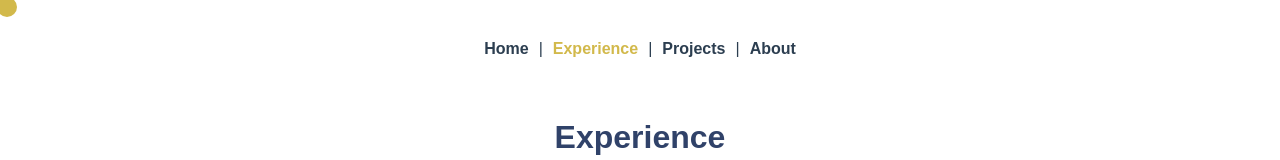
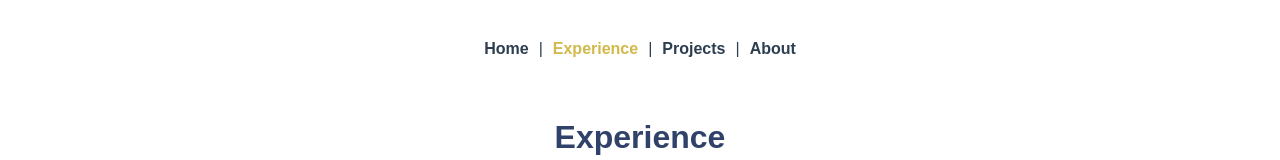
Before and after one commit to erikajns/portfolio, a Vue app: page /experience in a window 1280 px wide. Shown: the top 160 px of the page. Built offline with nearby package versions, Linux system fonts and the light colour scheme.

Commit message:
Adding prettier

```diff
--- a/src/App.vue
+++ b/src/App.vue
@@ -1,6 +1,5 @@
 <template>
   <div class="content">
-    <cursor-circle />
     <div id="nav">
       <router-link to="/">Home</router-link> |
       <!-- <router-link to="/about">About</router-link> |-->
@@ -16,14 +15,6 @@
     </router-view>
   </div>
 </template>
-
-<script>
-import CursorCircle from "./components/Cursor_Circle.vue";
-
-export default {
-  components: { CursorCircle },
-};
-</script>
 
 <style lang="scss">
 @import "variables.scss";
@@ -43,7 +34,6 @@ export default {
   -moz-osx-font-smoothing: grayscale;
   text-align: center;
   color: #2c3e50;
-  cursor: none;
 
   h1 {
     color: $blue;
--- a/src/components/Contact_Form.vue
+++ b/src/components/Contact_Form.vue
@@ -13,6 +13,9 @@ import emailjs from "@emailjs/browser";
 export default {
   name: "contact-form",
   methods: {
+    /**
+     * Function that connects to EmailJS and send the form data on submit
+     */
     sendEmail() {
       emailjs
         .sendForm(
@@ -44,6 +47,7 @@ form {
   background-color: white;
   color: $blue;
   align-items: center;
+
   input,
   textarea {
     font-family: Muli, sans-serif;
--- a/src/components/Cursor_Circle.vue
+++ /dev/null
@@ -1,110 +0,0 @@
-<template>
-  <div id="app">
-    <div
-      :class="[
-        'g-cursor',
-        { 'g-cursor_hover': hover },
-        { 'g-cursor_hide': hideCursor },
-      ]"
-    >
-      <div :style="cursorCircle" class="g-cursor__circle"></div>
-      <div class="g-cursor__point" ref="point" :style="cursorPoint"></div>
-    </div>
-  </div>
-</template>
-
-<script>
-export default {
-  name: "cursor-circle",
-  data() {
-    return {
-    xChild: 0,
-    yChild: 0,
-    xParent: 0,
-    yParent: 0,
-    hover: false,
-    hideCursor: true,
-    }
-  },
-  computed: {
-    cursorCircle() {
-      return `transform: translateX(${this.xParent}px) translateY(${this.yParent}px) translateZ(0) translate3d(0, 0, 0);`;
-    },
-    cursorPoint() {
-      return `transform: translateX(${this.xChild - 3}px) translateY(${
-        this.yChild - 3
-      }px) translateZ(0) translate3d(0, 0, 0);`;
-    },
-  },
-  methods: {
-    moveCursor(e) {
-      this.xChild = e.clientX;
-      this.yChild = e.clientY;
-      setTimeout(() => {
-        this.xParent = e.clientX - 15;
-        this.yParent = e.clientY - 15;
-      }, 100);
-    },
-  },
-  mounted() {
-    document.addEventListener("mousemove", this.moveCursor);
-    document.addEventListener("mouseleave", () => {
-      this.hideCursor = true;
-    });
-    document.addEventListener("mouseenter", () => {
-      this.hideCursor = false;
-    });
-  },
-};
-</script>
-
-<style lang="scss">
-@import "./../variables.scss";
-
-.g-cursor {
-  &_hide {
-    opacity: 0;
-    width: 60px;
-    height: 60px;
-    transition: width 0.6s ease, height 0.6s ease, opacity 0.6s ease;
-  }
-
-  &__circle {
-    pointer-events: none;
-    user-select: none;
-    top: 0;
-    left: 0;
-    position: fixed;
-    width: 30px;
-    height: 30px;
-    border-radius: 100%;
-    z-index: 5555;
-    backface-visibility: hidden;
-    transition: opacity 0.6s ease;
-  }
-
-  &__point {
-    top: 0;
-    left: 0;
-    position: fixed;
-    width: 20px;
-    height: 20px;
-    pointer-events: none;
-    user-select: none;
-    border-radius: 100%;
-    background: $main-yellow;
-    z-index: 55555555;
-    backface-visibility: hidden;
-    will-change: transform;
-  }
-
-  &_hover {
-    .g-cursor__circle {
-      opacity: 0;
-      width: 60px;
-      height: 60px;
-      transition: width 0.6s ease, height 0.6s ease, opacity 0.6s ease;
-    }
-  }
-}
-</style>
--- a/src/components/Experience_Card.vue
+++ b/src/components/Experience_Card.vue
@@ -1,12 +1,25 @@
 <template>
-  <div class="experience-card" :style="{backgroundImage:`url(${publicPath}${this.background})`}">
+  <div
+    class="experience-card animate__animated animate__fadeIn"
+    :style="{ backgroundImage: `url(${publicPath}${this.background})` }"
+  >
     <div class="experience-card__overlay">
       <h3 class="experience-card__company-name">{{ this.companyName }}</h3>
       <p class="experience-card__job-position">{{ this.jobPosition }}</p>
       <p class="experience-card__year">{{ this.year }}</p>
 
-      <router-link :to="{path: '/experience/about-experience', query: { experience: this.experience, image: this.image, company: this.companyName, position: this.jobPosition}}">Read More...</router-link>
-
+      <router-link
+        :to="{
+          path: '/experience/about-experience',
+          query: {
+            experience: this.experience,
+            image: this.image,
+            company: this.companyName,
+            position: this.jobPosition,
+          },
+        }"
+        >Read More...</router-link
+      >
     </div>
   </div>
 </template>
@@ -90,5 +103,4 @@ export default {
     width: 350px;
   }
 }
-
 </style>
--- a/src/components/Home_Presentation.vue
+++ b/src/components/Home_Presentation.vue
@@ -1,63 +1,77 @@
-
 <template>
   <div>
-    <h1>I'm a
+    <h1>
+      I'm a
       <span class="typed-text">{{ typeValue }}</span>
-      <span class="cursor" :class="{'typing': typeStatus}">&nbsp;</span>
+      <span class="cursor" :class="{ typing: typeStatus }">&nbsp;</span>
     </h1>
   </div>
 </template>
 
 <script>
-import { setTimeout } from 'timers';
+import { setTimeout } from "timers";
 export default {
   data: () => {
     return {
-        typeValue: '',
+      typeValue: "",
       typeStatus: false,
-        typeArray: ['Frontend Developer.', 'Aspiring Project Manager.', 'UI/UX Designer.'],
+      typeArray: [
+        "Frontend Developer.",
+        "Aspiring Project Manager.",
+        "UI/UX Designer.",
+      ],
       typingSpeed: 200,
       erasingSpeed: 100,
       newTextDelay: 2000,
       typeArrayIndex: 0,
-        charIndex: 0
-      }
+      charIndex: 0,
+    };
   },
   methods: {
+    /**
+     * Function in charge of typing the text
+     */
     typeText() {
-        if(this.charIndex < this.typeArray[this.typeArrayIndex].length) {
-          if(!this.typeStatus)
-            this.typeStatus = true;
-          this.typeValue += this.typeArray[this.typeArrayIndex].charAt(this.charIndex);
+      if (this.charIndex < this.typeArray[this.typeArrayIndex].length) {
+        if (!this.typeStatus) this.typeStatus = true;
+        this.typeValue += this.typeArray[this.typeArrayIndex].charAt(
+          this.charIndex
+        );
         this.charIndex += 1;
         setTimeout(this.typeText, this.typingSpeed);
-        }
-        else {
+      } else {
         this.typeStatus = false;
         setTimeout(this.eraseText, this.newTextDelay);
       }
     },
+    /**
+     * Function in charge of deleting the text
+     */
     eraseText() {
-        if(this.charIndex > 0) {
-          if(!this.typeStatus)
-            this.typeStatus = true;
-          this.typeValue = this.typeArray[this.typeArrayIndex].substring(0, this.charIndex - 1);
+      if (this.charIndex > 0) {
+        if (!this.typeStatus) this.typeStatus = true;
+        this.typeValue = this.typeArray[this.typeArrayIndex].substring(
+          0,
+          this.charIndex - 1
+        );
         this.charIndex -= 1;
         setTimeout(this.eraseText, this.erasingSpeed);
-        }
-        else {
+      } else {
         this.typeStatus = false;
         this.typeArrayIndex += 1;
-          if(this.typeArrayIndex >= this.typeArray.length)
+        if (this.typeArrayIndex >= this.typeArray.length)
           this.typeArrayIndex = 0;
         setTimeout(this.typeText, this.typingSpeed + 1000);
       }
-      }
+    },
   },
   created() {
+    /**
+     * Manage the delay when the component is created
+     */
     setTimeout(this.typeText, this.newTextDelay + 200);
-    }
-  }
+  },
+};
 </script>
 
 <style lang="scss" scoped>
@@ -69,7 +83,7 @@ import { setTimeout } from 'timers';
   color: #0000;
   margin: 0;
   span.typed-text {
-      color: #D2B94B;
+    color: #d2b94b;
   }
   span.cursor {
     display: inline-block;
@@ -84,8 +98,14 @@ import { setTimeout } from 'timers';
   }
 }
 @keyframes cursorBlink {
-    49% { background-color: $blue; }
-    50% { background-color: transparent; }
-    99% { background-color: transparent; }
+  49% {
+    background-color: $blue;
+  }
+  50% {
+    background-color: transparent;
+  }
+  99% {
+    background-color: transparent;
+  }
 }
 </style>
--- a/src/components/Quote_Card.vue
+++ b/src/components/Quote_Card.vue
@@ -1,8 +1,14 @@
 <template>
   <div class="quote-card">
-    <font-awesome-icon class='fas fa-quote-left fa2' :icon="['fas', 'quote-left']" />
+    <font-awesome-icon
+      class="fas fa-quote-left fa2"
+      :icon="['fas', 'quote-left']"
+    />
     <div class="text">
-      <font-awesome-icon class='fas fa-quote-right fa1' :icon="['fas', 'quote-left']" />
+      <font-awesome-icon
+        class="fas fa-quote-right fa1"
+        :icon="['fas', 'quote-left']"
+      />
       <div>
         <p class="quote-card__description">{{ description }}</p>
         <h3 class="quote-card__name">{{ name }}</h3>
@@ -55,20 +61,18 @@ export default {
   height: 365px;
   transform-style: preserve-3d;
   perspective: 2000px;
-  transition: .4s;
+  transition: 0.4s;
   text-align: center;
   margin: 3rem 0;
-
   &__name {
     margin-top: 1rem;
     font-size: 1rem;
   }
-
-&__description{
+  &__description {
     color: $blue;
   }
   &:before {
-    content: '';
+    content: "";
     position: absolute;
     top: 0;
     left: 0;
@@ -80,7 +84,7 @@ font-size: 1rem;
     box-sizing: border-box;
   }
   &:after {
-    content: '';
+    content: "";
     position: absolute;
     top: 0;
     left: 0;
@@ -111,7 +115,7 @@ font-size: 1rem;
     height: calc(100% - 60px);
     background-color: #ccc;
     border-radius: 3px;
-    transition: .4s;
+    transition: 0.4s;
     .fa1 {
       position: absolute;
       top: 0;
@@ -134,17 +138,16 @@ font-size: 1rem;
   }
   &:hover {
     .text {
-      transform: rotateY(20deg) skewY(-3deg)
+      transform: rotateY(20deg) skewY(-3deg);
     }
-    transform: rotateY(-20deg) skewY(3deg)
+    transform: rotateY(-20deg) skewY(3deg);
   }
 }
 @media (min-width: map-get($grid-breakpoints, "lg")) {
-  .quote-card{
+  .quote-card {
     margin: 0 3rem;
     width: 350px;
     height: 300px;
-
   }
 }
 </style>
--- a/src/views/About.vue
+++ b/src/views/About.vue
@@ -5,11 +5,9 @@
 </template>
 
 <script>
-  export default {
-    name: "about-page"
-  }
+export default {
+  name: "about-page",
+};
 </script>
 
-<style lang="scss" scoped>
-
-</style>
+<style lang="scss" scoped></style>
```
Also changed, not shown: src/components/Progress_Bar.vue (+6 -6 lines), src/views/Projects.vue (+10 -7 lines). Lines whose indentation alone changed are shown as unchanged.
